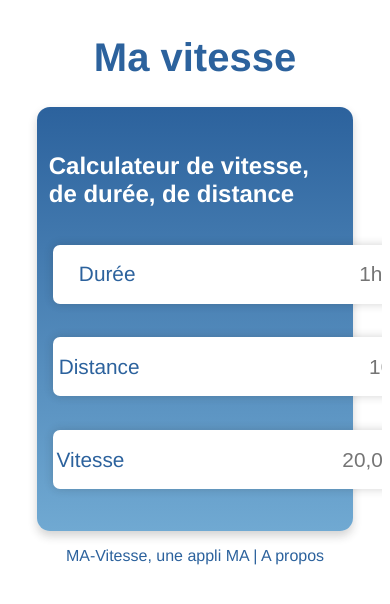
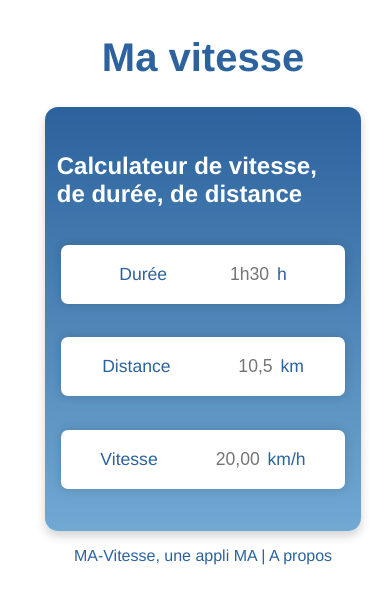
Before and after one commit to ArthurBri/ma-vitesse, a Vue app: page / in a window 390 px wide. Shown: the top 604 px of the page. Built offline with nearby package versions, Linux system fonts and the light colour scheme.

Commit message:
fix input for distance / speed, fix display for mobile screens

```diff
--- a/public/index.html
+++ b/public/index.html
@@ -16,7 +16,8 @@
 </html>
 <style lang="css">
   html, body {
-    max-width: 100%;
+    width: 100vw;
+    height: 100vh;
     overflow-x: hidden;
   }
 </style>
--- a/src/App.vue
+++ b/src/App.vue
@@ -245,9 +245,12 @@
                         this.duration = ''
                     }
                 } else if (this.calculatedField !== 'distance') {
-                    // removing leading zero(s)
-                    // TODO : améliorer pour garder le 0 quand distance < 0
-                    this.distance = this.distance.replace(/^0+([1-9,.]*)/g, '$1');
+                    // removing leading zero(s) and filtering for digits only
+                    if (this.distance.match(/^0*((0[,.]?.*)|([1-9].*))/g)) {
+                        this.distance = this.distance.replace(/^0*((0[,.]?.*)|([1-9].*))/g, '$1');
+                    } else {
+                        this.distance = ''
+                    }
                     if (this.distance.match(/\d+([.,]\d{0,4})?/g)) {
                         this.distance = this.distance.match(/\d+([.,]\d{0,4})?/g)[0];
                     }
@@ -262,9 +265,13 @@
                         this.distance = ''
                     }
                 } else if (this.calculatedField !== 'speed') {
-                    // removing leading zero(s)
-                    // TODO : améliorer pour garder le 0 quand distance < 0
-                    this.speed = this.speed.replace(/^0+([1-9,.]*)/g, '$1');
+                    // removing leading zero(s) and filtering for digits only
+                    if (this.speed.match(/^0*((0[,.]?.*)|([1-9].*))/g)) {
+                        this.speed = this.speed.replace(/^0*((0[,.]?.*)|([1-9].*))/g, '$1');
+                    } else {
+                        this.speed = ''
+                    }
+
                     if (this.speed.match(/\d+([.,]\d{0,4})?/g)) {
                         this.speed = this.speed.match(/\d+([.,]\d{0,4})?/g)[0];
                     }
@@ -357,7 +364,7 @@
         margin: 2vh 1vw 2vh 1vw;
         padding: 1vh 1vw 1vh 1vw;
         color: #2C629D;
-        font-size: 1.3em;
+        font-size: 1.1em;
         transition: box-shadow .1s;
         display: flex;
         align-items: center;
@@ -409,6 +416,8 @@
         text-align: right;
         padding-right: 2vw;
         border: none;
+        width: 100px;
+        min-width: 50px;
     }
 
     input:focus {
@@ -417,8 +426,10 @@
 
     select {
         background-color: rgba(0, 0, 0, 0.0);
-        border: none;
-
+        border: 1px white solid;
+        border-radius: 5px;
+        text-align: center;
+        padding: 5px 5px 5px 5px;
         font-size: 1em;
         color: white;
         -webkit-appearance: none;
--- /dev/null
+++ b/vue.config.js
@@ -0,0 +1,10 @@
+module.exports = {
+    chainWebpack: config => {
+        if (process.env.NODE_ENV === 'development') {
+            config
+                .output
+                .filename('[name].[hash].js')
+                .end()
+        }
+    }
+}
```
